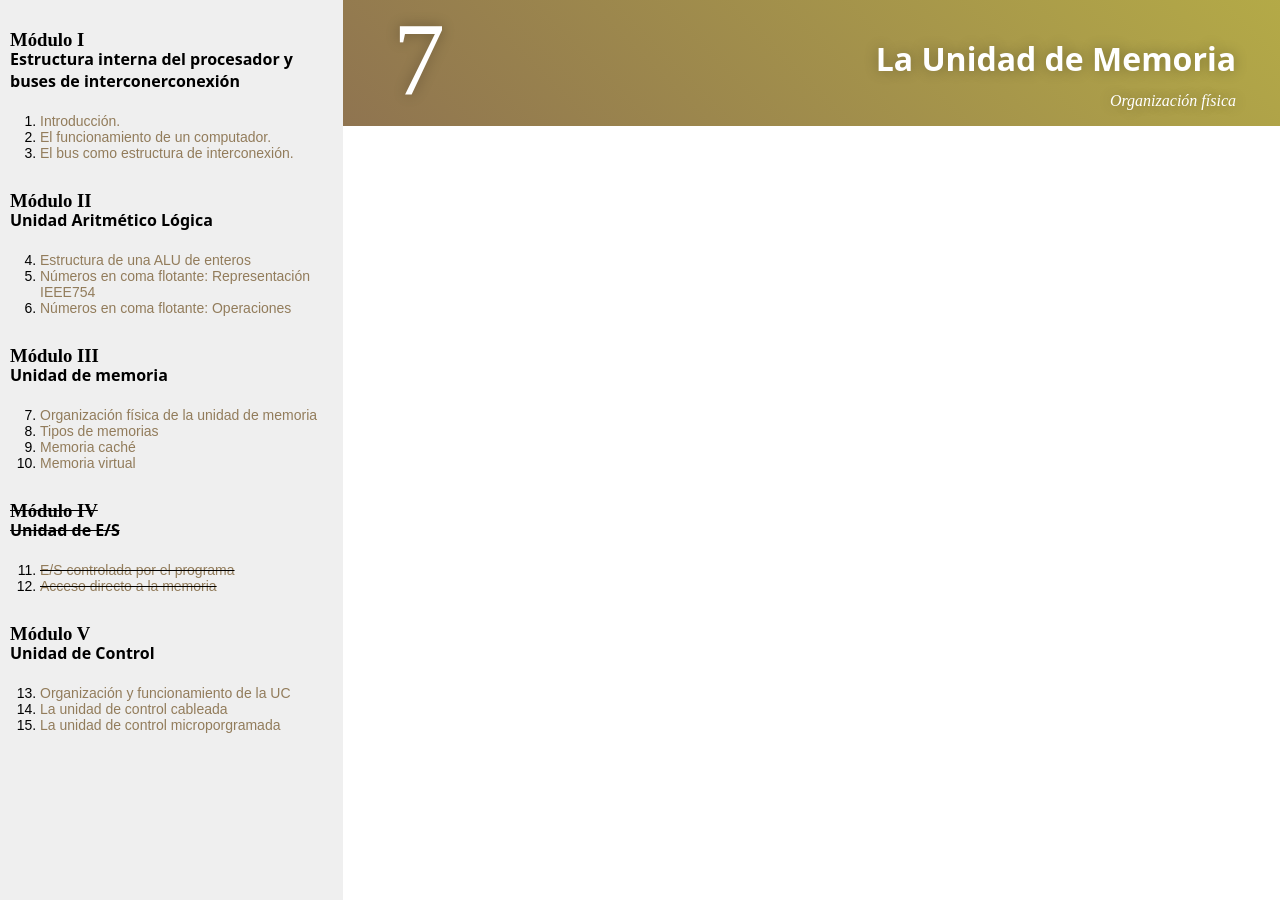
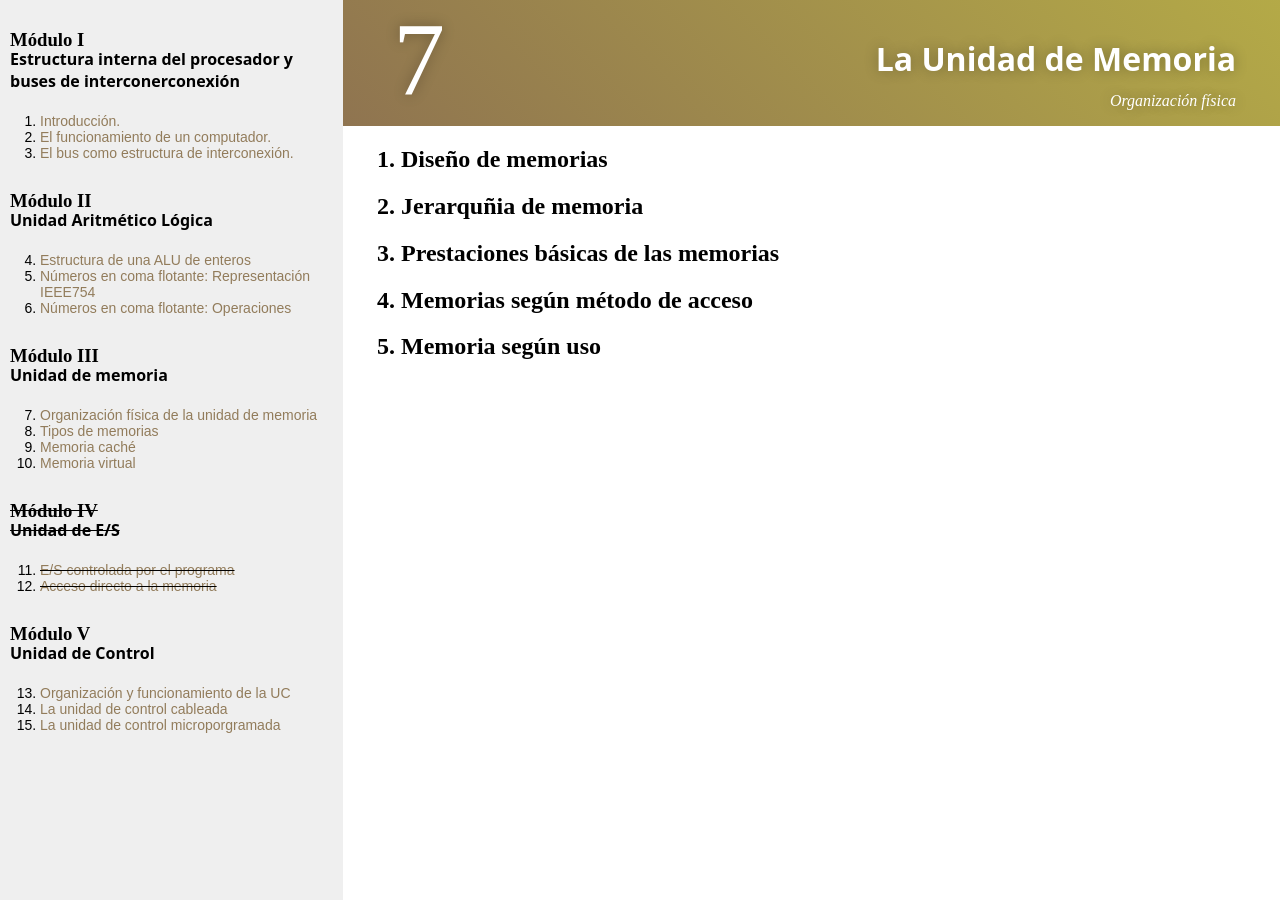
Before and after one commit to dkaerit/EDC, a Jekyll site: the page built from _posts/2020-10-05-TEMA07.md, in a window 1280 px wide. Built offline with Jekyll 4.4.1, drawn with Linux system fonts in a browser that asks for light colours; some web fonts are replaced.

Commit message:
Update 2020-10-05-TEMA07.md

```diff
--- a/_posts/2020-10-05-TEMA07.md
+++ b/_posts/2020-10-05-TEMA07.md
@@ -6,3 +6,9 @@ layout: post
   <h1>La Unidad de Memoria</h1>
   <subtitle>Organización física</subtitle>
 </div>
+
+## 1. Diseño de memorias
+## 2. Jerarquñia de memoria
+## 3. Prestaciones básicas de las memorias
+## 4. Memorias según método de acceso
+## 5. Memoria según uso
```
